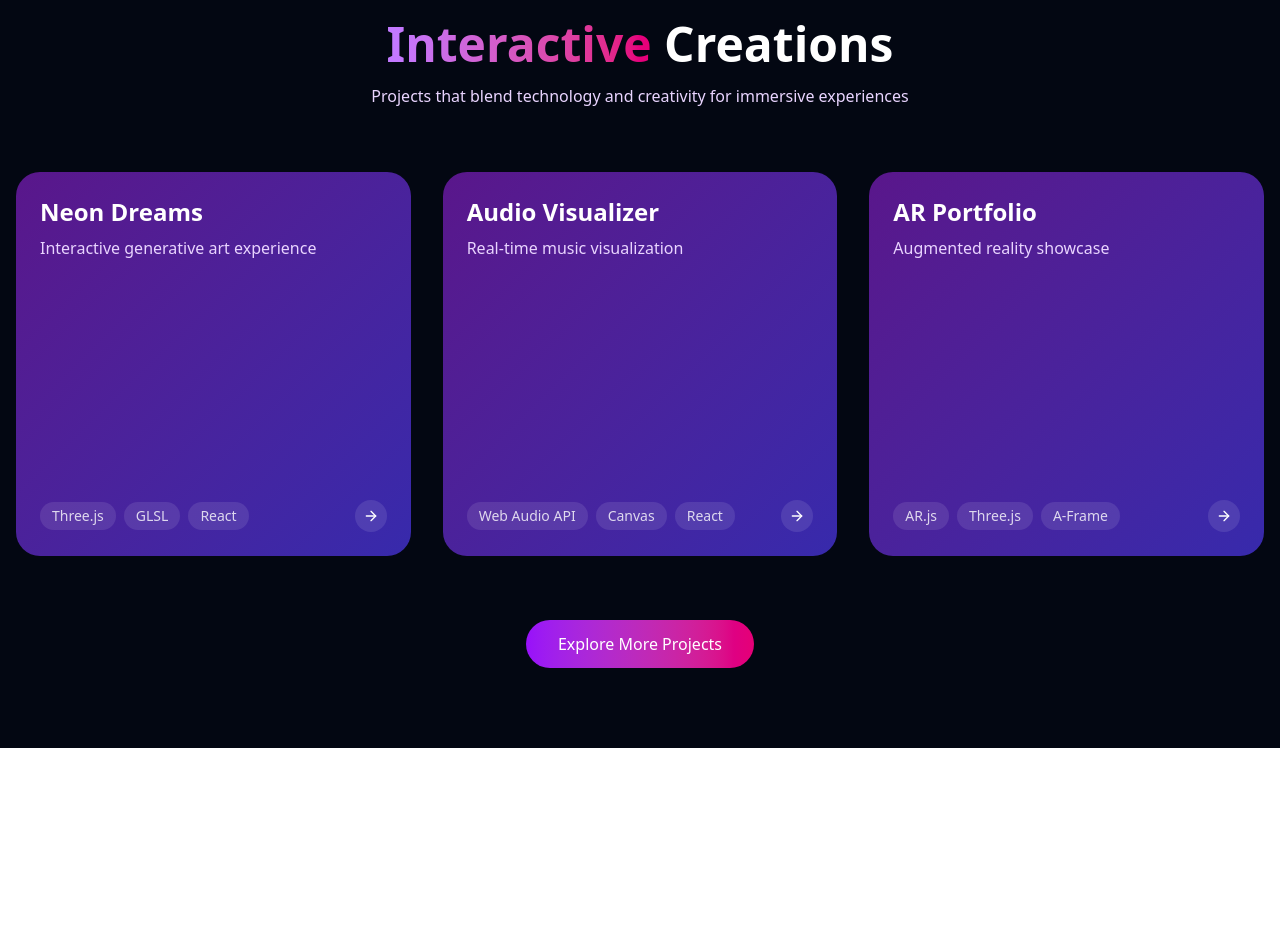
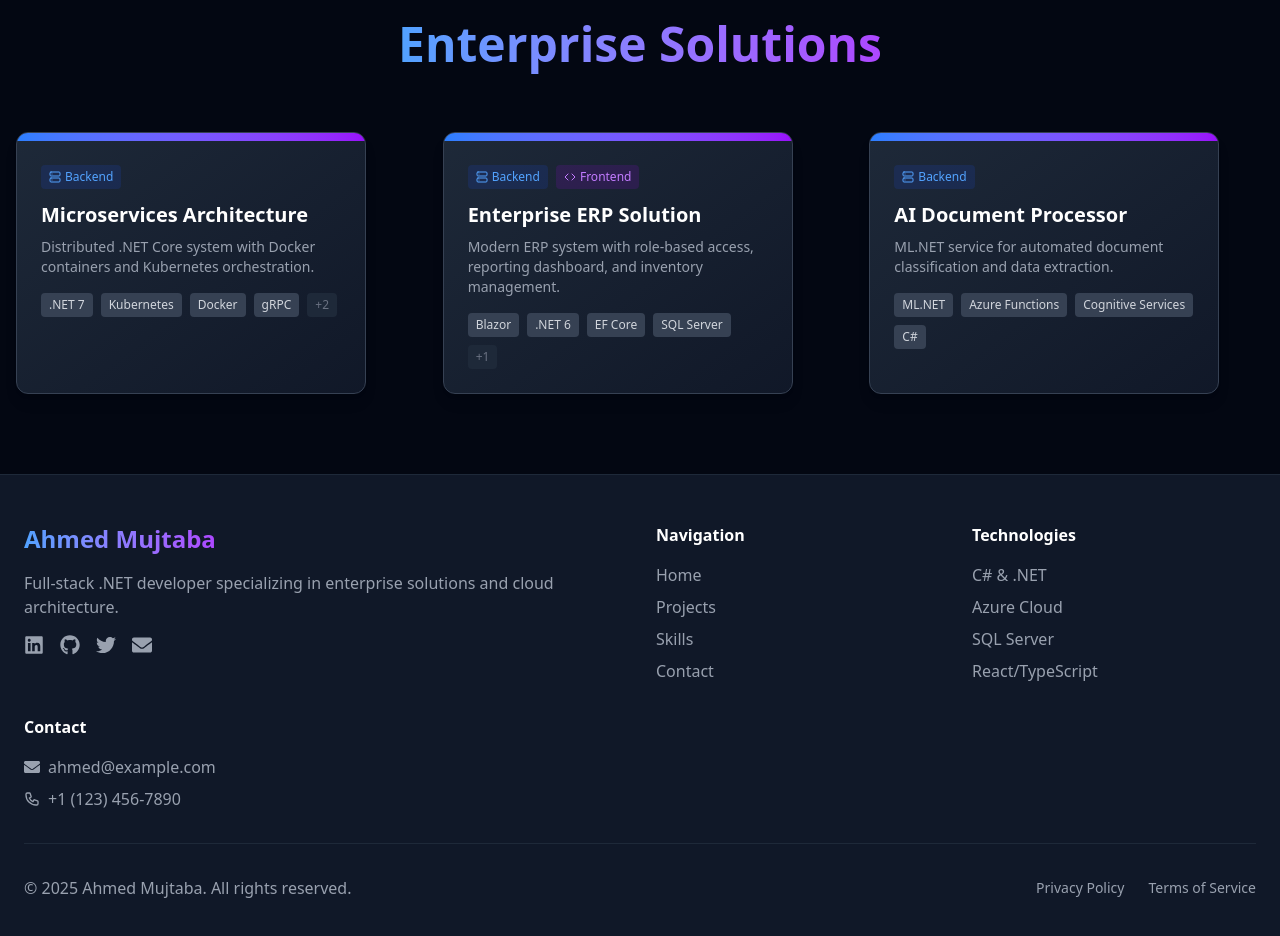
Before and after one commit to Mujtabaa-Ahmed/portfo, a React (Vite) app: page / in a window 1280 px wide. Shown: the part 860-1796 px from the top of the page. Before the commit the page ends 1608 px from the top, so only its background shows below. Built offline with nearby package versions, Linux system fonts and the light colour scheme.

Commit message:
footer and project section

```diff
--- a/package.json
+++ b/package.json
@@ -15,6 +15,7 @@
   "dependencies": {
     "@tailwindcss/vite": "^4.1.5",
     "framer-motion": "^12.9.4",
+    "prop-types": "^15.8.1",
     "react": "^19.0.0",
     "react-dom": "^19.0.0",
     "react-icons": "^5.5.0",
--- /dev/null
+++ b/src/footer.jsx
@@ -0,0 +1,121 @@
+import { FaLinkedin, FaGithub, FaTwitter, FaEnvelope } from 'react-icons/fa';
+import { motion } from 'framer-motion';
+
+const Footer = () => {
+  const currentYear = new Date().getFullYear();
+
+  return (
+    <footer className="bg-gray-900 text-gray-400 border-t border-gray-800">
+      <div className="container mx-auto px-6 py-12">
+        {/* Main Footer Content */}
+        <div className="grid grid-cols-1 md:grid-cols-4 gap-8 mb-8">
+
+          {/* Branding Column */}
+          <motion.div
+            initial={{ opacity: 0, y: 20 }}
+            whileInView={{ opacity: 1, y: 0 }}
+            transition={{ duration: 0.5 }}
+            viewport={{ once: true }}
+            className="md:col-span-2"
+          >
+            <h3 className="text-2xl font-bold text-white mb-4">
+              <span className="text-transparent bg-clip-text bg-gradient-to-r from-blue-400 to-purple-500">
+                Ahmed Mujtaba
+              </span>
+            </h3>
+            <p className="mb-4">
+              Full-stack .NET developer specializing in enterprise solutions and cloud architecture.
+            </p>
+            <div className="flex space-x-4">
+              <a href="#" className="text-gray-400 hover:text-white transition-colors">
+                <FaLinkedin size={20} />
+              </a>
+              <a href="#" className="text-gray-400 hover:text-white transition-colors">
+                <FaGithub size={20} />
+              </a>
+              <a href="#" className="text-gray-400 hover:text-white transition-colors">
+                <FaTwitter size={20} />
+              </a>
+              <a href="#" className="text-gray-400 hover:text-white transition-colors">
+                <FaEnvelope size={20} />
+              </a>
+            </div>
+          </motion.div>
+
+          {/* Quick Links */}
+          <motion.div
+            initial={{ opacity: 0, y: 20 }}
+            whileInView={{ opacity: 1, y: 0 }}
+            transition={{ duration: 0.5, delay: 0.1 }}
+            viewport={{ once: true }}
+          >
+            <h4 className="text-white font-semibold mb-4">Navigation</h4>
+            <ul className="space-y-2">
+              <li><a href="#home" className="hover:text-white transition-colors">Home</a></li>
+              <li><a href="#projects" className="hover:text-white transition-colors">Projects</a></li>
+              <li><a href="#skills" className="hover:text-white transition-colors">Skills</a></li>
+              <li><a href="#contact" className="hover:text-white transition-colors">Contact</a></li>
+            </ul>
+          </motion.div>
+
+          {/* Technologies */}
+          <motion.div
+            initial={{ opacity: 0, y: 20 }}
+            whileInView={{ opacity: 1, y: 0 }}
+            transition={{ duration: 0.5, delay: 0.2 }}
+            viewport={{ once: true }}
+          >
+            <h4 className="text-white font-semibold mb-4">Technologies</h4>
+            <ul className="space-y-2">
+              <li><span className="hover:text-white transition-colors">C# & .NET</span></li>
+              <li><span className="hover:text-white transition-colors">Azure Cloud</span></li>
+              <li><span className="hover:text-white transition-colors">SQL Server</span></li>
+              <li><span className="hover:text-white transition-colors">React/TypeScript</span></li>
+            </ul>
+          </motion.div>
+
+          {/* Contact Info */}
+          <motion.div
+            initial={{ opacity: 0, y: 20 }}
+            whileInView={{ opacity: 1, y: 0 }}
+            transition={{ duration: 0.5, delay: 0.3 }}
+            viewport={{ once: true }}
+          >
+            <h4 className="text-white font-semibold mb-4">Contact</h4>
+            <ul className="space-y-2">
+              <li className="flex items-center">
+                <FaEnvelope className="mr-2" />
+                <a href="mailto:ahmed@example.com" className="hover:text-white transition-colors">
+                  ahmed@example.com
+                </a>
+              </li>
+              <li className="flex items-center">
+                <svg className="w-4 h-4 mr-2" fill="none" stroke="currentColor" viewBox="0 0 24 24">
+                  <path strokeLinecap="round" strokeLinejoin="round" strokeWidth="2" d="M3 5a2 2 0 012-2h3.28a1 1 0 01.948.684l1.498 4.493a1 1 0 01-.502 1.21l-2.257 1.13a11.042 11.042 0 005.516 5.516l1.13-2.257a1 1 0 011.21-.502l4.493 1.498a1 1 0 01.684.949V19a2 2 0 01-2 2h-1C9.716 21 3 14.284 3 6V5z" />
+                </svg>
+                <span>+1 (123) 456-7890</span>
+              </li>
+            </ul>
+          </motion.div>
+        </div>
+
+        {/* Copyright & Bottom Bar */}
+        <motion.div
+          initial={{ opacity: 0 }}
+          whileInView={{ opacity: 1 }}
+          transition={{ duration: 0.5, delay: 0.4 }}
+          viewport={{ once: true }}
+          className="pt-8 border-t border-gray-800 flex flex-col md:flex-row justify-between items-center"
+        >
+          <p>© {currentYear} Ahmed Mujtaba. All rights reserved.</p>
+          <div className="flex space-x-6 mt-4 md:mt-0">
+            <a href="#" className="text-sm hover:text-white transition-colors">Privacy Policy</a>
+            <a href="#" className="text-sm hover:text-white transition-colors">Terms of Service</a>
+          </div>
+        </motion.div>
+      </div>
+    </footer>
+  );
+};
+
+export default Footer;
--- a/src/main.jsx
+++ b/src/main.jsx
@@ -4,11 +4,13 @@ import './index.css'
 import Navbar from './navbar'
 import Hero from './hero'
 import Projects from './projects'
+import Footer from './footer'
 
 createRoot(document.getElementById('root')).render(
   <StrictMode>
     <Navbar />
     <Hero />
     <Projects/>
+    <Footer/>
   </StrictMode>,
 )
--- a/src/projects.jsx
+++ b/src/projects.jsx
@@ -1,171 +1,205 @@
-import { useState, useRef } from 'react';
-import { motion, useMotionTemplate, useMotionValue, useSpring, animate } from 'framer-motion';
-import { FiGithub, FiExternalLink, FiArrowRight } from 'react-icons/fi';
+import { useState } from "react";
+import { motion, AnimatePresence } from "framer-motion";
+import { FiGithub, FiExternalLink, FiCode, FiServer } from "react-icons/fi";
 
-const ProjectCard = ({ project }) => {
-  const [isFlipped, setIsFlipped] = useState(false);
-  const cardRef = useRef(null);
-
-  // 3D tilt effect
-  const x = useMotionValue(0);
-  const y = useMotionValue(0);
-  const xSpring = useSpring(x, { stiffness: 300, damping: 20 });
-  const ySpring = useSpring(y, { stiffness: 300, damping: 20 });
-  const transform = useMotionTemplate`rotateX(${ySpring}deg) rotateY(${xSpring}deg)`;
-
-  const handleMouseMove = (e) => {
-    if (!cardRef.current) return;
-
-    const rect = cardRef.current.getBoundingClientRect();
-    const width = rect.width;
-    const height = rect.height;
-    const mouseX = e.clientX - rect.left;
-    const mouseY = e.clientY - rect.top;
-    const rotateY = ((mouseX - width / 2) / width) * 20;
-    const rotateX = ((mouseY - height / 2) / height) * -20;
-
-    x.set(rotateX);
-    y.set(rotateY);
-  };
-
-  const handleMouseLeave = () => {
-    animate(x, 0, { type: 'spring', stiffness: 300, damping: 20 });
-    animate(y, 0, { type: 'spring', stiffness: 300, damping: 20 });
-  };
-
+const ProjectCard = ({ project, onClick }) => {
   return (
     <motion.div
-      ref={cardRef}
-      onMouseMove={handleMouseMove}
-      onMouseLeave={handleMouseLeave}
-      onClick={() => setIsFlipped(!isFlipped)}
-      style={{ transform, transformStyle: 'preserve-3d' }}
-      className="cursor-pointer perspective-1000 h-96 w-full"
-      whileHover={{ scale: 1.03 }}
-      whileTap={{ scale: 0.97 }}
+      className="w-full sm:w-[350px] bg-gradient-to-br from-gray-800 to-gray-900 rounded-xl overflow-hidden border border-gray-700 shadow-lg hover:shadow-xl transition-shadow cursor-pointer"
+      whileHover={{ y: -5 }}
+      onClick={onClick}
     >
-      <motion.div
-        className="relative w-full h-full transition-transform duration-500"
-        style={{ transform: isFlipped ? 'rotateY(180deg)' : 'rotateY(0deg)' }}
-        animate={{ rotateY: isFlipped ? 180 : 0 }}
-        transition={{ duration: 0.6 }}
-      >
-        {/* Front Side */}
-        <div className="absolute inset-0 bg-gradient-to-br from-purple-900 to-indigo-800 rounded-3xl p-6 backface-hidden flex flex-col justify-between">
-          <div>
-            <h3 className="text-2xl font-bold text-white mb-2">{project.title}</h3>
-            <p className="text-purple-200">{project.shortDescription}</p>
-          </div>
-          <div className="flex justify-between items-center">
-            <div className="flex gap-2">
-              {project.tags.slice(0, 3).map(tag => (
-                <span key={tag} className="px-3 py-1 bg-white/10 text-white/80 rounded-full text-sm">
-                  {tag}
-                </span>
-              ))}
-            </div>
-            <button className="p-2 rounded-full bg-white/10 text-white hover:bg-white/20 transition">
-              <FiArrowRight />
-            </button>
-          </div>
+      {/* Header with accent bar */}
+      <div className="h-2 bg-gradient-to-r from-blue-500 to-purple-600"></div>
+
+      <div className="p-6">
+        {/* Tech stack indicator */}
+        <div className="flex gap-2 mb-3">
+          {project.backend && (
+            <span className="flex items-center gap-1 px-2 py-1 bg-blue-900/30 text-blue-400 rounded text-xs">
+              <FiServer size={12} /> Backend
+            </span>
+          )}
+          {project.frontend && (
+            <span className="flex items-center gap-1 px-2 py-1 bg-purple-900/30 text-purple-400 rounded text-xs">
+              <FiCode size={12} /> Frontend
+            </span>
+          )}
         </div>
 
-        {/* Back Side */}
-        <div className="absolute inset-0 bg-gradient-to-br from-indigo-800 to-purple-900 rounded-3xl p-6 backface-hidden flex flex-col justify-between rotate-y-180">
-          <div>
-            <h3 className="text-2xl font-bold text-white mb-4">{project.title}</h3>
-            <p className="text-purple-200 mb-4">{project.fullDescription}</p>
-            <div className="flex flex-wrap gap-2 mb-6">
-              {project.tags.map(tag => (
-                <span key={tag} className="px-3 py-1 bg-white/10 text-white/80 rounded-full text-sm">
-                  {tag}
-                </span>
-              ))}
-            </div>
-          </div>
-          <div className="flex gap-4">
-            <a
-              href={project.githubUrl}
-              target="_blank"
-              rel="noopener noreferrer"
-              className="flex items-center gap-2 px-4 py-2 bg-white/10 text-white rounded-lg hover:bg-white/20 transition"
-              onClick={e => e.stopPropagation()}
+        {/* Project title */}
+        <h3 className="text-xl font-bold text-white mb-2">{project.title}</h3>
+
+        {/* Description with fade effect */}
+        <p className="text-gray-400 text-sm line-clamp-3 mb-4">
+          {project.shortDescription}
+        </p>
+
+        {/* Tech tags with hover effect */}
+        <div className="flex flex-wrap gap-2">
+          {project.tags.slice(0, 4).map(tag => (
+            <motion.span
+              key={tag}
+              className="px-2 py-1 bg-gray-700 text-gray-300 text-xs rounded"
+              whileHover={{ scale: 1.05 }}
             >
-              <FiGithub /> Code
-            </a>
-            <a
-              href={project.liveUrl}
-              target="_blank"
-              rel="noopener noreferrer"
-              className="flex items-center gap-2 px-4 py-2 bg-white text-purple-900 rounded-lg hover:bg-white/90 transition"
-              onClick={e => e.stopPropagation()}
-            >
-              <FiExternalLink /> Live Demo
-            </a>
-          </div>
+              {tag}
+            </motion.span>
+          ))}
+          {project.tags.length > 4 && (
+            <span className="px-2 py-1 bg-gray-800 text-gray-500 text-xs rounded">
+              +{project.tags.length - 4}
+            </span>
+          )}
         </div>
-      </motion.div>
+      </div>
     </motion.div>
   );
 };
 
-const ProjectsSection = () => {
+export default function ProjectsSection() {
+  const [selectedProject, setSelectedProject] = useState(null);
+
   const projects = [
     {
       id: 1,
-      title: "Neon Dreams",
-      shortDescription: "Interactive generative art experience",
-      fullDescription: "A WebGL-powered art generator that creates unique neon landscapes using procedural algorithms. Users can interact with parameters to create their own digital artworks.",
-      tags: ["Three.js", "GLSL", "React", "Generative Art"],
-      githubUrl: "#",
-      liveUrl: "#"
+      title: "Microservices Architecture",
+      shortDescription: "Distributed .NET Core system with Docker containers and Kubernetes orchestration.",
+      fullDescription: "Built a scalable microservices architecture using CQRS pattern, Event Sourcing, and gRPC for inter-service communication.",
+      tags: [".NET 7", "Kubernetes", "Docker", "gRPC", "CQRS", "Event Sourcing"],
+      backend: true,
+      github: "#",
+      demo: "#"
     },
     {
       id: 2,
-      title: "Audio Visualizer",
-      shortDescription: "Real-time music visualization",
-      fullDescription: "A browser-based audio analyzer that creates dynamic visual representations of music using the Web Audio API. Features multiple visualization modes and custom color schemes.",
-      tags: ["Web Audio API", "Canvas", "React", "D3.js"],
-      githubUrl: "#",
-      liveUrl: "#"
+      title: "Enterprise ERP Solution",
+      shortDescription: "Full-stack business management system with Blazor WASM frontend.",
+      shortDescription: "Modern ERP system with role-based access, reporting dashboard, and inventory management.",
+      tags: ["Blazor", ".NET 6", "EF Core", "SQL Server", "Azure AD"],
+      backend: true,
+      frontend: true,
+      github: "#",
+      demo: "#"
     },
     {
       id: 3,
-      title: "AR Portfolio",
-      shortDescription: "Augmented reality showcase",
-      fullDescription: "A mobile AR experience built with AR.js that lets viewers explore my projects in 3D space by scanning QR codes placed around physical locations.",
-      tags: ["AR.js", "Three.js", "A-Frame", "React"],
-      githubUrl: "#",
-      liveUrl: "#"
+      title: "AI Document Processor",
+      shortDescription: "ML.NET service for automated document classification and data extraction.",
+      fullDescription: "Implemented machine learning pipeline for processing PDF/Word documents with 92% accuracy using custom-trained models.",
+      tags: ["ML.NET", "Azure Functions", "Cognitive Services", "C#"],
+      backend: true,
+      github: "#",
+      demo: "#"
     }
   ];
 
   return (
     <section id="projects" className="py-20 px-4 bg-gray-950">
       <div className="container mx-auto">
-        <div className="text-center mb-16">
-          <h2 className="text-4xl md:text-5xl font-bold text-white mb-4">
-            <span className="text-transparent bg-clip-text bg-gradient-to-r from-purple-400 to-pink-600">Interactive</span> Creations
-          </h2>
-          <p className="text-purple-200 max-w-2xl mx-auto">
-            Projects that blend technology and creativity for immersive experiences
-          </p>
-        </div>
+        <motion.h2
+          className="text-4xl md:text-5xl font-bold text-center mb-16"
+          initial={{ opacity: 0, y: 20 }}
+          whileInView={{ opacity: 1, y: 0 }}
+          viewport={{ once: true }}
+        >
+          <span className="text-transparent bg-clip-text bg-gradient-to-r from-blue-400 to-purple-500">
+            Enterprise Solutions
+          </span>
+        </motion.h2>
 
+        {/* Projects Grid - Responsive Columns */}
         <div className="grid grid-cols-1 md:grid-cols-2 lg:grid-cols-3 gap-8">
           {projects.map(project => (
-            <ProjectCard key={project.id} project={project} />
+            <ProjectCard
+              key={project.id}
+              project={project}
+              onClick={() => setSelectedProject(project)}
+            />
           ))}
         </div>
 
-        <div className="mt-16 text-center">
-          <button className="px-8 py-3 bg-gradient-to-r from-purple-600 to-pink-600 text-white rounded-full font-medium hover:shadow-purple-500/20 hover:shadow-lg transition-all">
-            Explore More Projects
-          </button>
-        </div>
+        {/* Project Modal */}
+        <AnimatePresence>
+          {selectedProject && (
+            <motion.div
+              className="fixed inset-0 bg-black/90 backdrop-blur-md z-50 flex items-center justify-center p-4"
+              initial={{ opacity: 0 }}
+              animate={{ opacity: 1 }}
+              exit={{ opacity: 0 }}
+              onClick={() => setSelectedProject(null)}
+            >
+              <motion.div
+                className="bg-gray-900 border border-gray-800 rounded-xl max-w-2xl w-full max-h-[90vh] overflow-y-auto"
+                initial={{ scale: 0.95, y: 20 }}
+                animate={{ scale: 1, y: 0 }}
+                exit={{ scale: 0.95, y: 20 }}
+                onClick={e => e.stopPropagation()}
+              >
+                {/* Modal Header */}
+                <div className="sticky top-0 bg-gray-900 p-6 border-b border-gray-800 flex justify-between items-start">
+                  <div>
+                    <h3 className="text-2xl font-bold text-white">{selectedProject.title}</h3>
+                    <div className="flex gap-2 mt-2">
+                      {selectedProject.backend && (
+                        <span className="flex items-center gap-1 px-2 py-1 bg-blue-900/30 text-blue-400 rounded text-xs">
+                          <FiServer size={12} /> Backend
+                        </span>
+                      )}
+                      {selectedProject.frontend && (
+                        <span className="flex items-center gap-1 px-2 py-1 bg-purple-900/30 text-purple-400 rounded text-xs">
+                          <FiCode size={12} /> Frontend
+                        </span>
+                      )}
+                    </div>
+                  </div>
+                  <button
+                    className="p-2 text-gray-400 hover:text-white transition"
+                    onClick={() => setSelectedProject(null)}
+                  >
+                    <FiX size={24} />
+                  </button>
+                </div>
+
+                {/* Modal Content */}
+                <div className="p-6">
+                  <p className="text-gray-300 mb-6">{selectedProject.fullDescription}</p>
+
+                  <div className="mb-8">
+                    <h4 className="text-lg font-semibold text-white mb-3">Technologies Used</h4>
+                    <div className="flex flex-wrap gap-2">
+                      {selectedProject.tags.map(tag => (
+                        <span key={tag} className="px-3 py-1 bg-gray-800 text-gray-300 rounded-full text-sm">
+                          {tag}
+                        </span>
+                      ))}
+                    </div>
+                  </div>
+
+                  <div className="flex flex-wrap gap-4">
+                    <a
+                      href={selectedProject.github}
+                      target="_blank"
+                      rel="noreferrer"
+                      className="flex items-center gap-2 px-4 py-2 bg-gray-800 hover:bg-gray-700 rounded-lg transition"
+                    >
+                      <FiGithub /> View Code
+                    </a>
+                    <a
+                      href={selectedProject.demo}
+                      target="_blank"
+                      rel="noreferrer"
+                      className="flex items-center gap-2 px-4 py-2 bg-gradient-to-r from-blue-500 to-purple-600 hover:from-blue-600 hover:to-purple-700 rounded-lg transition"
+                    >
+                      <FiExternalLink /> Live Demo
+                    </a>
+                  </div>
+                </div>
+              </motion.div>
+            </motion.div>
+          )}
+        </AnimatePresence>
       </div>
     </section>
   );
-};
-
-export default ProjectsSection;
+}
```
Also changed, not shown: 1 other file (tests, documents, lock files or other folders).
